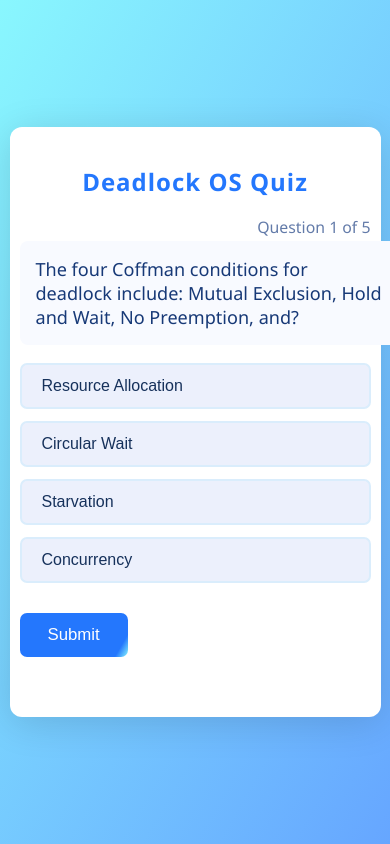
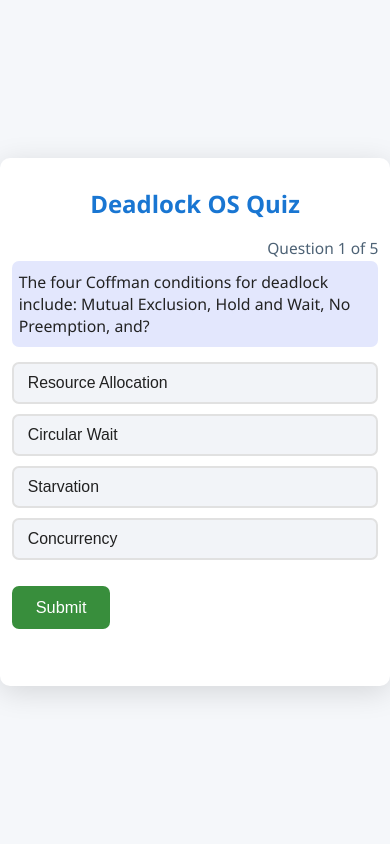
Before and after one commit to pavxxx/quiz-site, a plain HTML site: page index.html in a window 390 px wide. Drawn offline with Linux system fonts and the light colour scheme.

Commit message:
Fix responsive design and improve UI layout

```diff
--- a/index.html
+++ b/index.html
@@ -3,10 +3,11 @@
 <head>
     <meta charset="UTF-8">
     <title>Deadlock OS Quiz - Interactive Learning</title>
+    <meta name="viewport" content="width=device-width, initial-scale=1.0">
     <style>
         body {
             font-family: 'Segoe UI', Arial, sans-serif;
-            background: linear-gradient(120deg, #89f7fe 0%, #66a6ff 100%);
+            background: #f5f7fa;
             margin: 0;
             min-height: 100vh;
             display: flex;
@@ -14,98 +15,104 @@
             justify-content: center;
         }
         .quiz-container {
-            background: #fff;
-            width: 90vw;
-            max-width: 440px;
-            margin: 30px 0;
-            border-radius: 12px;
-            box-shadow: 0 6px 38px #0002;
-            padding: 32px 28px 24px 28px;
+            background: #ffffff;
+            width: 94vw;
+            max-width: 390px;
+            margin: 28px 0;
+            border-radius: 10px;
+            box-shadow: 0 6px 30px #0002;
+            padding: 30px 20px 20px 20px;
             display: flex;
             flex-direction: column;
             align-items: center;
         }
         h2 {
-            color: #2477fd;
-            margin-bottom: 18px;
-            letter-spacing: 1px;
+            color: #1976d2;
+            margin-bottom: 17px;
             font-weight: 600;
             text-align: center;
         }
         .question {
             font-weight: 500;
-            font-size: 1.13rem;
-            color: #173977;
-            background: #f8faff;
-            border-radius: 8px;
-            padding: 16px;
-            margin-bottom: 18px;
+            font-size: 1.08rem;
+            color: #232323;
+            background: #e3e7fd;
+            border-radius: 7px;
+            padding: 14px 12px;
+            margin-bottom: 15px;
             text-align: left;
             width: 100%;
+            box-sizing: border-box; /* ensures padding doesn't exceed width */
         }
         .options {
+            width: 100%;
             display: flex;
             flex-direction: column;
-            gap: 12px;
-            margin-bottom: 20px;
-            width: 100%;
+            gap: 10px;
+            margin-bottom: 18px;
         }
         .option-btn {
-            display: block;
-            background: #ecf0fc;
-            color: #16315b;
-            border: 2px solid #daedfc;
+            background: #f2f4f8;
+            color: #212121;
+            border: 2px solid #e1e1e1;
             border-radius: 7px;
-            padding: 12px 20px;
-            font-size: 1rem;
+            padding: 10px 14px;
+            font-size: 0.99rem;
             cursor: pointer;
             text-align: left;
-            transition: .18s;
+            transition: background 0.15s, border 0.15s, color 0.15s;
+            width: 100%;
+            box-sizing: border-box;
         }
         .option-btn:hover, .option-selected {
-            background: #66a6ff17;
-            border-color: #66a6ff;
-            color: #2477fd;
+            background: #1976d2;
+            border-color: #1976d2;
+            color: #fff;
         }
         .btn {
-            background: linear-gradient(120deg, #2477fd 90%, #89f7fe 100%);
+            background: #388e3c;
             color: #fff;
             border: none;
             border-radius: 7px;
-            padding: 12px 28px;
-            font-size: 1.05rem;
+            padding: 12px 24px;
+            font-size: 1.02rem;
             cursor: pointer;
             margin-bottom: 10px;
-            margin-top: 10px;
-            transition: .2s;
+            margin-top: 8px;
+            transition: background 0.18s;
         }
         .btn:active {
-            filter: brightness(0.93);
+            background: #256023;
         }
         .feedback {
             min-height: 24px;
-            font-size: 1rem;
-            margin-bottom: 8px;
+            font-size: 0.97rem;
+            margin-bottom: 7px;
             font-weight: 500;
             text-align: center;
         }
         .score {
-            font-size: 1.18rem;
-            color: #126093;
+            font-size: 1.14rem;
+            color: #1976d2;
             text-align: center;
-            margin-bottom: 12px;
+            margin-bottom: 14px;
         }
         .question-count {
-            color: #637ba9;
-            font-size: .99rem;
-            margin-bottom: 3px;
+            color: #4d6275;
+            font-size: .97rem;
+            margin-bottom: 2px;
             text-align: right;
             width: 100%;
+            box-sizing: border-box;
         }
-        @media (max-width: 600px) {
+        @media (max-width: 500px) {
             .quiz-container {
-                padding: 18px 10px;
-                max-width: 98vw;
+                padding: 10px 3vw 16px 3vw;
+                max-width: 99vw;
+            }
+            .question {
+                font-size: .99rem;
+                padding: 10px 7px;
             }
         }
     </style>
@@ -114,11 +121,11 @@
     <div class="quiz-container" id="quizApp">
         <h2>Deadlock OS Quiz</h2>
         <div id="quizSection">
-            <!-- Quiz will render here -->
+            <!-- Quiz content here -->
         </div>
     </div>
     <script>
-        // Multiple sets of quiz questions to vary for each quiz session
+        // Multiple sets of quiz questions, as before
         const quizSets = [
             [
                 {
@@ -241,17 +248,17 @@
             const feedback = document.getElementById('feedback');
             if (selectedOptionIdx === null) {
                 feedback.textContent = "Please select an option!";
-                feedback.style.color = "#e43f3f";
+                feedback.style.color = "#d32f2f";
                 return;
             }
             const currentSet = quizSets[currSetIdx];
             if (selectedOptionIdx === currentSet[currQ].answer) {
                 score++;
                 feedback.textContent = "Correct!";
-                feedback.style.color = "#27be54";
+                feedback.style.color = "#388e3c";
             } else {
                 feedback.textContent = `Wrong! Correct: "${currentSet[currQ].options[currentSet[currQ].answer]}"`;
-                feedback.style.color = "#e43f3f";
+                feedback.style.color = "#d32f2f";
             }
             setTimeout(() => {
                 currQ++;
```
